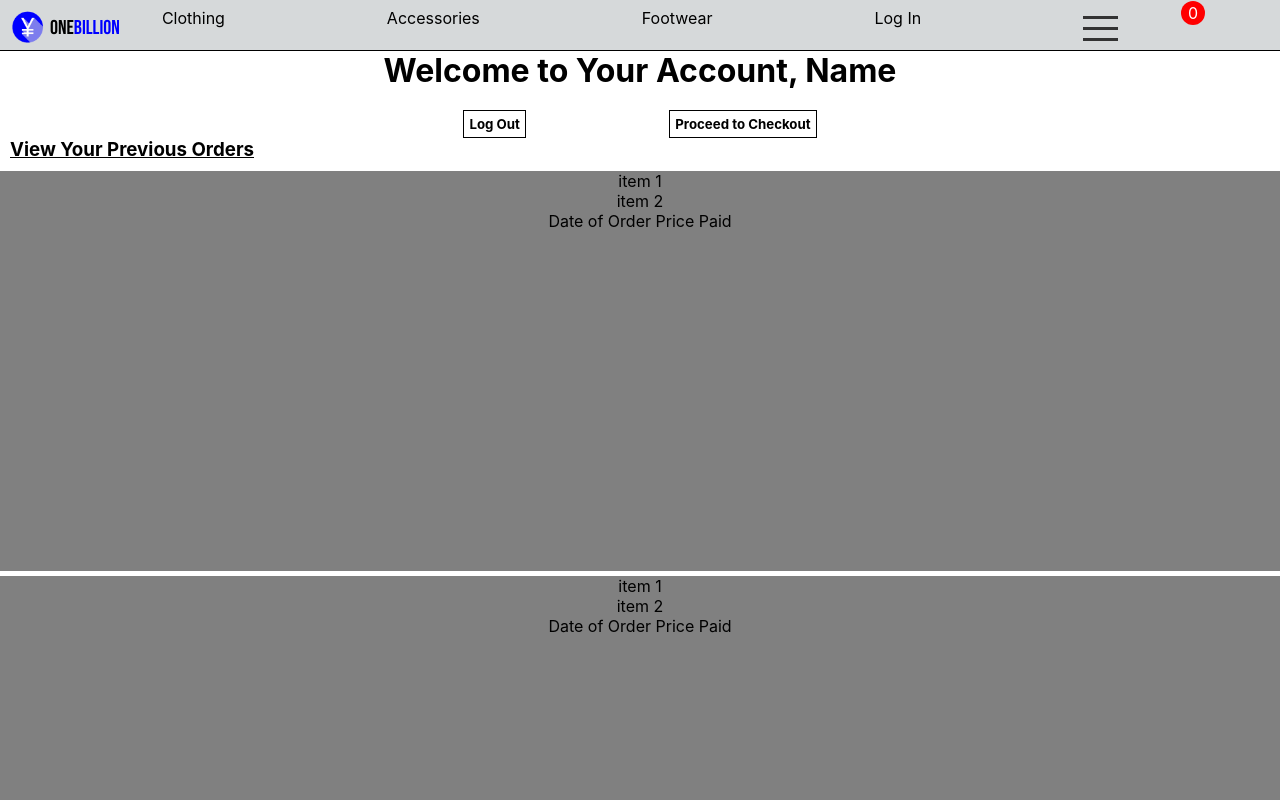
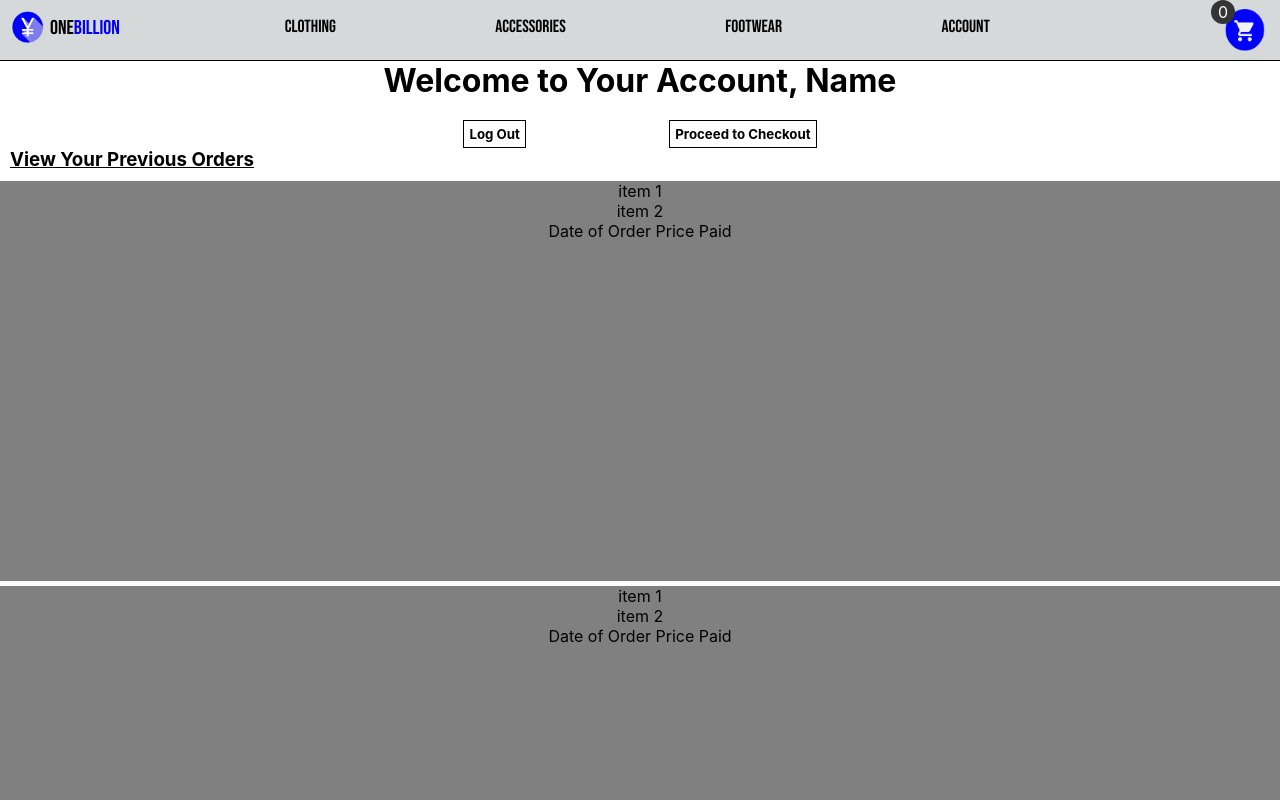
Before and after one commit to BenjaHolmes/PERN-EcommerceApp, a React (Create React App) app in the folder Client/: page /account in a window 1280 px wide. Shown: the top 800 px of the page. Built offline with nearby package versions, Linux system fonts and the light colour scheme.

Commit message:
added transition for opening shopping cart

```diff
--- a/Client/package.json
+++ b/Client/package.json
@@ -6,8 +6,10 @@
     "@testing-library/jest-dom": "^5.16.5",
     "@testing-library/react": "^13.4.0",
     "@testing-library/user-event": "^13.5.0",
+    "axios": "^0.27.2",
     "react": "^18.2.0",
     "react-dom": "^18.2.0",
+    "react-outside-click-handler": "^1.3.0",
     "react-router-dom": "^6.4.0",
     "react-scripts": "5.0.1",
     "v6": "0.0.0",
--- a/Client/src/components/header/header.css
+++ b/Client/src/components/header/header.css
@@ -8,7 +8,8 @@
     position: -webkit-sticky;
     position: sticky;
     width: 100%;
-    height: 50px;
+    height: 100%;
+    min-height: 60px;
     background-color: rgb(214, 217, 218);
     border-bottom: 1px solid black;
 }
@@ -18,16 +19,17 @@
 .cartButton::before {
     content: '0';
     position: absolute;
-    right: 75px;
-    top: 1px;
+    right: 45px;
+    top: 0px;
     width: 1.5em;
     height: 1.5em;
     display: flex;
     justify-content: center;
     align-items: center;
     border-radius: 50%;
-    background-color: red;
+    background-color: rgb(53, 52, 52);
     color: white;
+    z-index: 999;
 }
 .button-container {
     margin-left: 20px;
@@ -56,3 +58,22 @@
     width: 55px;
     margin-right: -5px;
   }
+  .midButtons {
+    display: flex;
+    flex-wrap: wrap;
+    margin-left: 60px;
+    font-size: 1.1rem;
+    width: 80%;
+    font-family: 'Bebas Neue', cursive;
+    justify-content: space-evenly;
+  }
+  .midButtons div {
+    cursor: pointer;
+  }
+  .cartButton img {
+    position: absolute;
+    top: 5px;
+    right: 15px;
+    height: 50px;
+    width: 40px;
+  }
--- a/Client/src/components/header/header.js
+++ b/Client/src/components/header/header.js
@@ -1,22 +1,24 @@
 import React from 'react';
 import './header.css'
 import img1 from '../../imgs/BillionLogo.png';
+import img2 from '../../imgs/cartIcon.png'
 import { useState } from 'react';
+import { useNavigate } from 'react-router-dom';
 import ShoppingCart from './shoppingCart/shoppingCart';
 import LogIn from '../login/login.js';
 import Register from '../register/register';
-import { useNavigate } from 'react-router-dom';
+import OutsideClickHandler from 'react-outside-click-handler';
 
 const Header = () => {
-    const [toggleCart, setToggleCart] = useState('hidden');
+    const [toggleCart, setToggleCart] = useState('false');
     const [toggleLogIn, setToggleLogIn] = useState('hidden');
     const [toggleReg, setToggleReg] = useState('hidden');
 
     function cartToggle() {
-        if (toggleCart === 'hidden') {
-            setToggleCart('show');
+        if (toggleCart === 'false') {
+            setToggleCart('true');
         } else {
-            setToggleCart('hidden');
+            setToggleCart('false');
         }
     }
     function logToggle() {
@@ -35,27 +37,29 @@ const Header = () => {
             setToggleReg('hidden');
         }
     }
+
     const navigate = useNavigate();
+
+
     return (
         <div>
         <div className='header-container'>
             <div className="logo" onClick={()=>navigate("/")}>
                 <img src={img1} alt="" />
                  One<span>Billion</span> </div>
-            <div className="clothing" onClick={()=>navigate("/products")}> Clothing </div>
-            <div className="accessories" onClick={()=>navigate("/products")}> Accessories </div>
-            <div className="footwear" onClick={()=>navigate("/products")}> Footwear </div>
-            <div className='Log In' onClick={logToggle}> Log In </div>
-            <div className="cartButton">
-                <div class="buttonContainer" onClick={cartToggle}>
-                    <div className="bar1"></div>
-                    <div className="bar2"></div>
-                    <div className="bar3"></div>
+            <div className="midButtons">
+                <div className="clothing" onClick={()=>navigate("/products")}> Clothing </div>
+                <div className="accessories" onClick={()=>navigate("/products")}> Accessories </div>
+                <div className="footwear" onClick={()=>navigate("/products")}> Footwear </div>
+                <div className='Log In' onClick={logToggle}> Account </div>
+            </div>
+            <OutsideClickHandler onOutsideClick={() => {setToggleCart(false);}}>
+                <div className="cartButton" onClick={cartToggle}>
+                    <img src={img2} alt='' />
                 </div>
-            </div>
-
+            </OutsideClickHandler>
         </div>
-        {toggleCart === 'show' ? <ShoppingCart /> : '' }
+        {toggleCart === 'true' ? <ShoppingCart toggleCart={cartToggle}/> : '' }
         {toggleLogIn === 'show' ? <LogIn toggleLog={logToggle} toggleReg={regToggle} /> : '' }
         {toggleReg === 'show' ? <Register toggleLog={logToggle} toggleReg={regToggle} /> : ''}
         </div>
--- a/Client/src/components/header/shoppingCart/shoppingCart.js
+++ b/Client/src/components/header/shoppingCart/shoppingCart.js
@@ -2,11 +2,20 @@ import React from 'react';
 import './shoppingCart.css';
 import CartItem from './cartItem';
 import { useNavigate } from 'react-router-dom';
+import { motion, AnimatePresence } from 'framer-motion';
 
-const ShoppingCart = () => {
+
+const ShoppingCart = (props) => {
     const navigate = useNavigate();
+
+
     return (
-        <div className='shoppingCart'>
+            <motion.div
+                animate={{ x: 0}}
+                transition={{ type: "tween", duration: 0.3 }}
+                initial={{ x: 350 }}
+                className='shoppingCart'
+                >
                 <div className="buttons">
                     <p onClick = {() => navigate('/account')}> Visit Your Account </p>
                 </div>
@@ -25,8 +34,7 @@ const ShoppingCart = () => {
                     <CartItem />
                     <CartItem />
                 </div>
-
-        </div>
+            </motion.div>
     );
 }
 
--- a/Client/src/components/login/login.css
+++ b/Client/src/components/login/login.css
@@ -10,7 +10,7 @@
     width: 50%;
     height: 40%;
     border-radius: 5%;
-    background-color: white;
+    background-color: rgb(214, 217, 218);
     border: 1px solid black;
     margin-top: 10px;
     z-index: 99;
@@ -18,6 +18,8 @@
 .logTitle {
     margin-top: 40px;
     margin-bottom: 40px;
+    font-size: 3rem;
+    font-family: 'Bebas Neue', cursive;
 }
 .logInCard input {
     width: 70%;
--- a/Client/src/components/productPage/product.js
+++ b/Client/src/components/productPage/product.js
@@ -17,10 +17,8 @@ const Product = () => {
     return (
         <div>
         <div className='prodContainer'>
-
                 <ProductPic path={product.path}/>
                 <ProductInfo name={product.name} price={product.price} description={product.description} />
-
         </div>
             <Reviews />
             <Recommendations />
--- a/Client/src/components/productPage/productCard/productCard.css
+++ b/Client/src/components/productPage/productCard/productCard.css
@@ -24,6 +24,7 @@
 
 .prodInfo {
     display: flex;
+    flex-direction: column;
     width: 100%;
     height: 100%;
     min-height: 60px;
@@ -34,10 +35,10 @@
 .prodName {
     margin-right: auto;
     margin-left: auto;
-    width: 66%;
+    width: 100%;
     color: rgb(0, 0, 0);
     font-size: 1.2rem;
-    margin-top: -10px;
+    margin-top: -15px;
     font-weight: bold;
     text-shadow: 2px 2px 4px #8a8989;
     font-family: Arial, Helvetica, sans-serif;
@@ -48,6 +49,5 @@
     font-weight: bold;
     position: relative;
     font-size: 1rem;
-    bottom: 8px;
     right: 5px;
 }
--- a/Client/src/components/register/register.css
+++ b/Client/src/components/register/register.css
@@ -10,7 +10,7 @@
     width: 50%;
     height: 53%;
     border-radius: 5%;
-    background-color: white;
+    background-color: rgb(214, 217, 218);
     border: 1px solid black;
     margin-top: 10px;
     z-index: 99;
@@ -18,6 +18,8 @@
 .regTitle {
     margin-top: 40px;
     margin-bottom: 40px;
+    font-family: 'Bebas Neue', cursive;
+    font-size: 3rem;
 }
 .regCard input {
     width: 70%;
--- a/package.json
+++ b/package.json
@@ -12,6 +12,7 @@
     "axios": "^0.27.2",
     "cors": "^2.8.5",
     "express": "^4.18.1",
+    "framer-motion": "^7.5.1",
     "pg": "^8.8.0"
   },
   "devDependencies": {
```
Also changed, not shown: Client/src/components/header/shoppingCart/shoppingCart.css (line endings or trailing spaces), 2 other files (tests, documents, lock files or other folders). Lines whose indentation alone changed are shown as unchanged.
